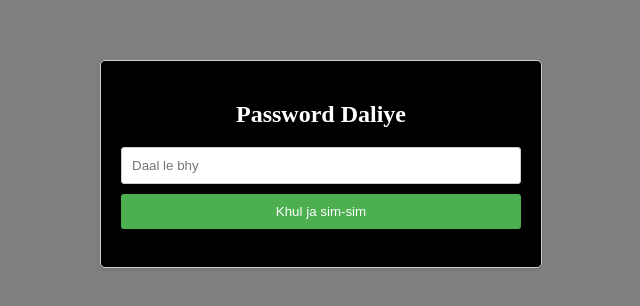
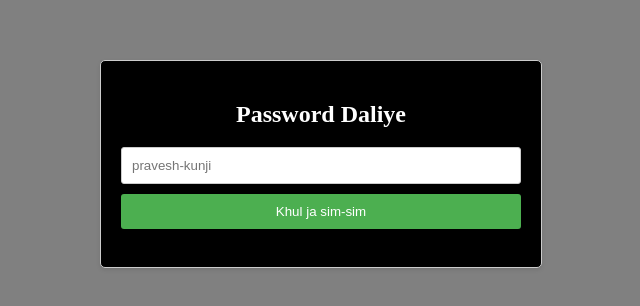
Before and after one commit to zeekygeek/DatesHaveImpact, a plain HTML site: page index.html in a window 1280 px wide. Shown: the part 236-542 px from the top of the page, 319-959 px from the left. Drawn offline with Linux system fonts and the light colour scheme.

Commit message:
Update index.html

```diff
--- a/index.html
+++ b/index.html
@@ -10,7 +10,7 @@
   <div class="container">
     <h2>Password Daliye</h2>
     <form id="loginForm">
-      <input type="password" id="password" placeholder="Daal le bhy" required>
+      <input type="password" id="password" placeholder="pravesh-kunji" required>
       <input type="submit" value="Khul ja sim-sim">
     </form>
     <p id="errorMessage" class="error-message"></p>
```
